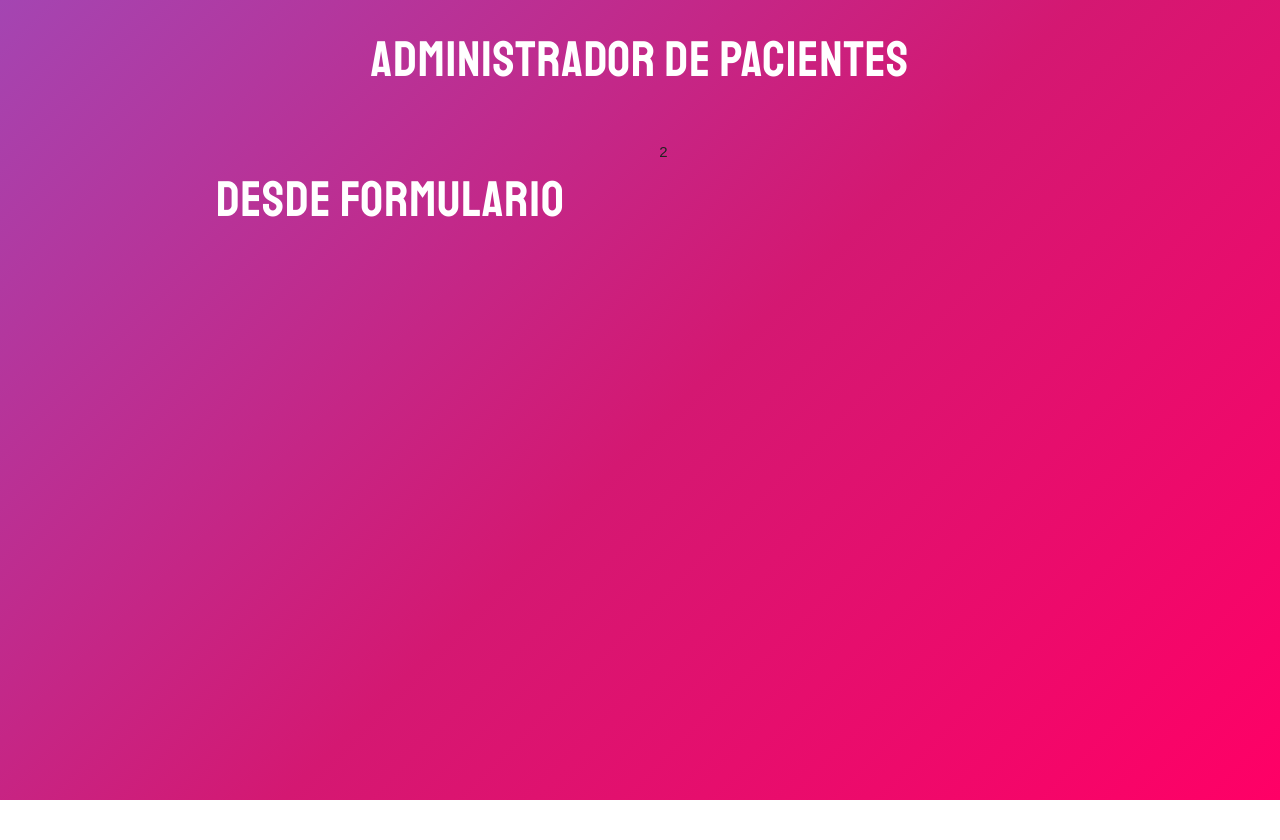
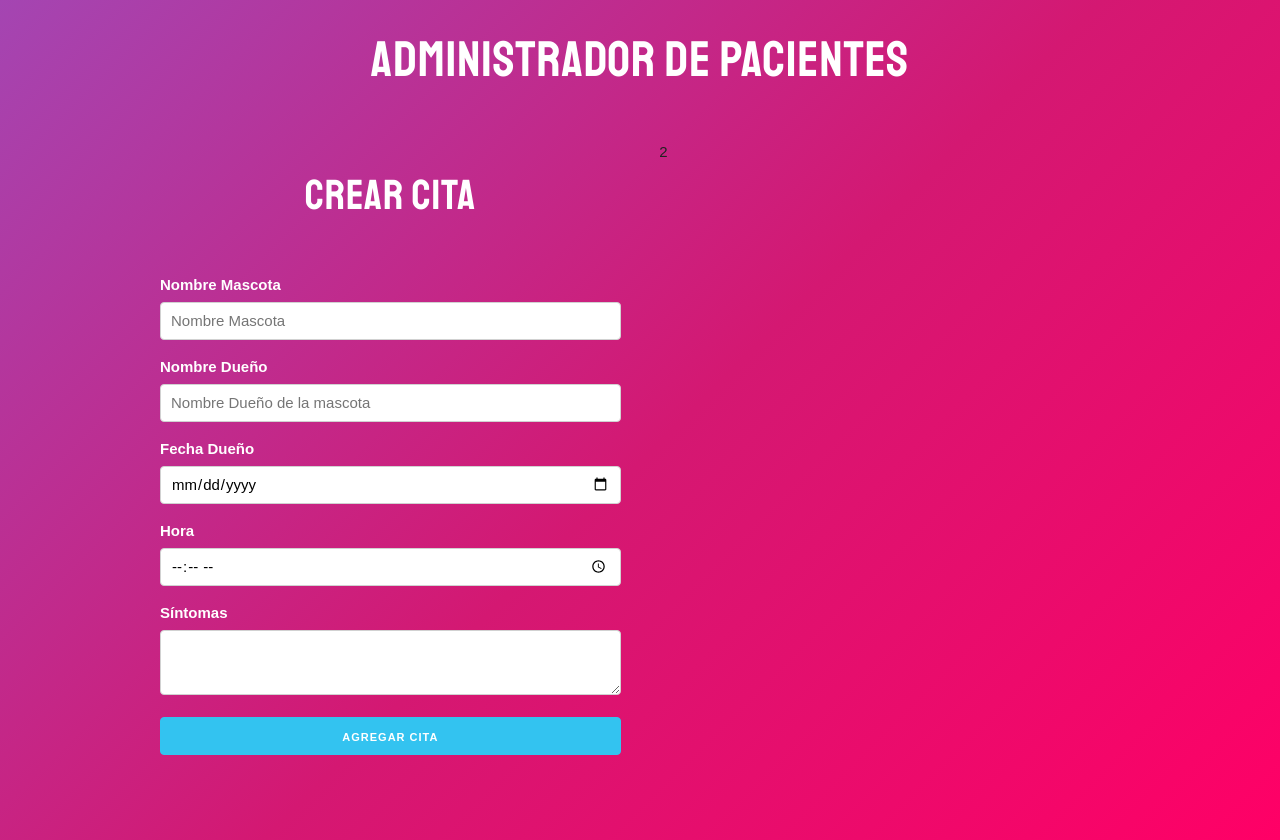
Before and after one commit to klmeir/appointments, a React (Create React App) app: page / in a window 1280 px wide. Before the commit the page ends 800 px from the top, so only its background shows below. Built offline with nearby package versions, Linux system fonts and the light colour scheme.

Commit message:
Add Form Appointments

```diff
--- a/src/components/Form.js
+++ b/src/components/Form.js
@@ -1,9 +1,56 @@
-import React from 'react';
+import React, { Fragment } from "react";
 
 const Form = () => {
-    return (
-        <h1>Desde formulario</h1>
-     );
-}
+  return (
+    <Fragment>
+      <h2>Crear Cita</h2>
+      <form>
+        <label>Nombre Mascota</label>
+        <input
+          type="text"
+          name="pet"
+          className="u-full-width"
+          placeholder="Nombre Mascota"
+        />
+
+        <label>Nombre Dueño</label>
+        <input
+          type="text"
+          name="owner"
+          className="u-full-width"
+          placeholder="Nombre Dueño de la mascota"
+        />
+
+        <label>Fecha Dueño</label>
+        <input
+            type="date"
+            name="date"
+            className="u-full-width"
+        />
+
+        <label>Hora</label>
+        <input
+            type="time"
+            name="hour"
+            className="u-full-width"
+        />
+
+        <label>Síntomas</label>
+        <textarea
+            className="u-full-width"
+            name="symptoms"
+        >
+        </textarea>
+
+        <button
+            type="submit"
+            className="u-full-width button-primary"
+        >
+          Agregar Cita
+        </button>
+      </form>
+    </Fragment>
+  );
+};
 
 export default Form;
```
